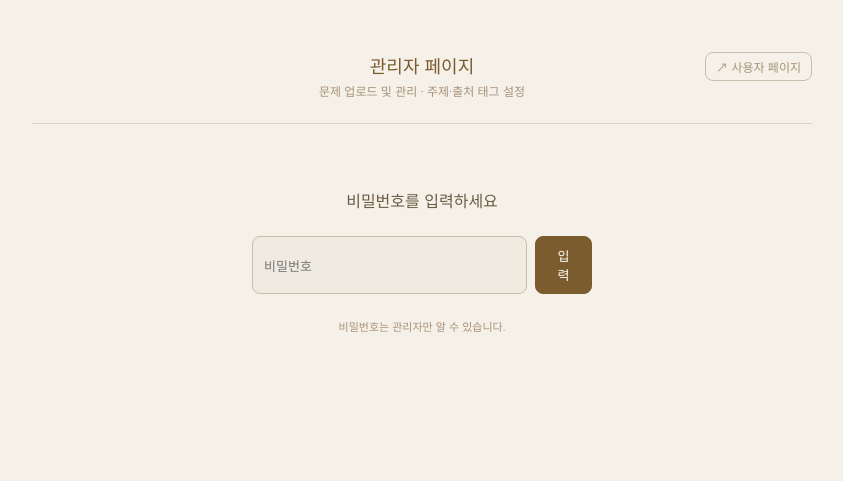
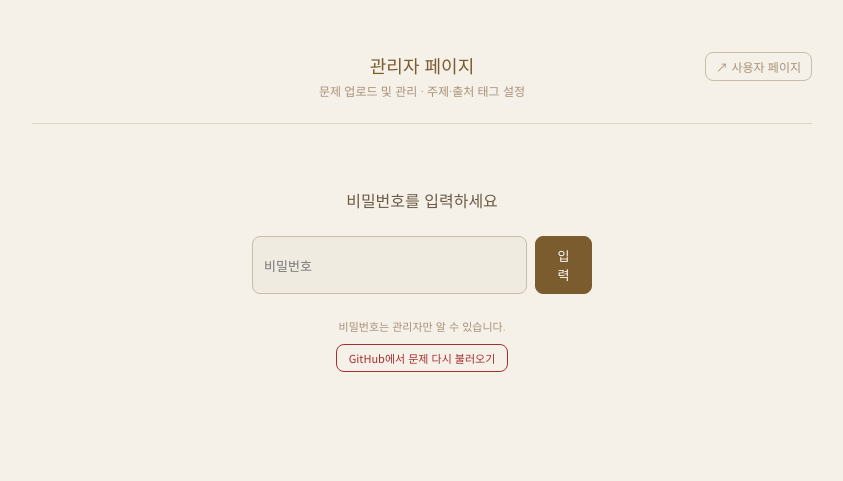
Before and after one commit to JiyeonChoi12/law-quiz, a plain HTML site: page admin.html in a window 1280 px wide. Shown: the whole page, without its empty margins (218-1061 px from the left). Drawn offline with Linux system fonts and the light colour scheme.

Commit message:
Update admin.html

```diff
--- a/admin.html
+++ b/admin.html
@@ -120,6 +120,7 @@ textarea{resize:none;}
     </div>
     <p id="pw-err" style="font-size:12px;color:var(--red);margin-top:8px;"></p>
     <p style="font-size:11px;color:var(--text3);margin-top:1.5rem;">비밀번호는 관리자만 알 수 있습니다.</p>
+    <button class="btn btn-sm" style="margin-top:10px;font-size:11px;border-color:var(--red);color:var(--red);" onclick="reloadFromJson()">GitHub에서 문제 다시 불러오기</button>
   </div>
 
   <!-- 관리자 메인 -->
@@ -465,6 +466,14 @@ async function loadFromJson(){
   }
 }
 function logout(){ showScreen('login-screen'); document.getElementById('pw-input').value=''; }
+async function reloadFromJson(){
+  if(!confirm('로컬 데이터를 초기화하고 GitHub에서 문제를 다시 불러올까요?')) return;
+  try{ localStorage.removeItem('admin_db'); }catch(e){}
+  SUBJECT_KEYS.forEach(k=>db[k]=[]);
+  await loadFromJson();
+  renderManage(); renderExport();
+  alert('GitHub에서 문제를 다시 불러왔어요!');
+}
 
 function saveApiKey(){
   const k=document.getElementById('api-input').value.trim();
```
